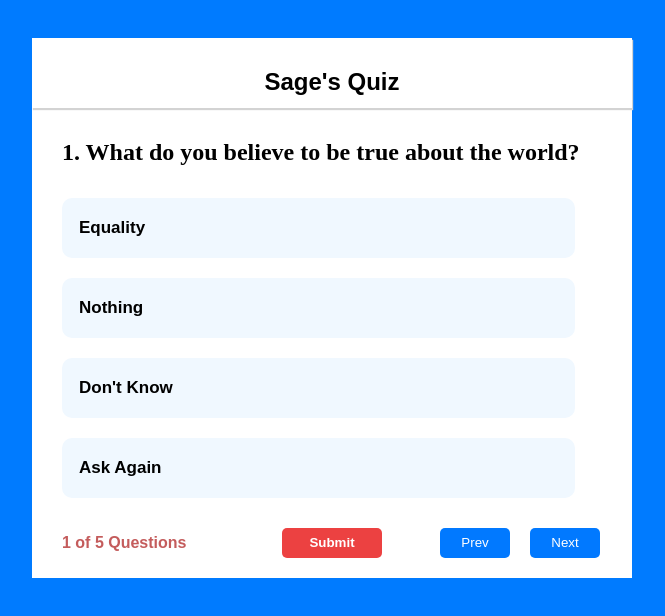
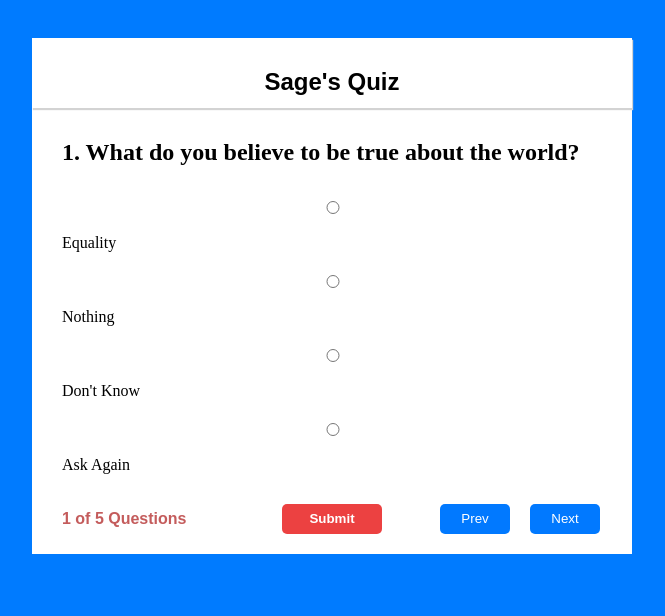
Before and after one commit to Wisdom123456789/CBT, a plain HTML site: page index.html in a window 1280 px wide. Shown: the whole page, without its empty margins (308-973 px from the left). Drawn offline with Linux system fonts and the light colour scheme.

Commit message:
Made some corrections

```diff
--- a/index.html
+++ b/index.html
@@ -15,11 +15,11 @@
             <div class="quiz-question">
                 <h2 id="questionsarea"></h2>
             </div>
-            <div class="quiz-answers">
-                <button id="btn1" onclick="useranswer(btn1.innerHTML)"></button>
+            <div id="quiz-answers" class="quiz-answers">
+                <!-- <button id="btn1" onclick="useranswer(btn1.innerHTML)"></button>
                 <button id="btn2" onclick="useranswer(btn2.innerHTML)"></button>
                 <button id="btn3" onclick="useranswer(btn3.innerHTML)"></button>
-                <button id="btn4" onclick="useranswer(btn4.innerHTML)"></button>
+                <button id="btn4" onclick="useranswer(btn4.innerHTML)"></button> -->
             </div>
         </div>
         <div class="quiz-footer">
--- a/pop_quiz.js
+++ b/pop_quiz.js
@@ -1,3 +1,4 @@
+let quiz_answers = document.getElementById("quiz-answers")
 let quiz = [
     {
         questions: 'What do you believe to be true about the world?',
@@ -38,28 +39,45 @@ let isthere = []
 function quest_score_display() {
     questionsArea.innerHTML =  `${begin + 1}. ${quiz[begin].questions}`
     questionscount.innerHTML = `${begin + 1} of ${quiz.length} Questions`
-    btn1.innerHTML = `${quiz[begin].options[0]}`
-    btn2.innerHTML = `${quiz[begin].options[1]}`
-    btn3.innerHTML = `${quiz[begin].options[2]}`
-    btn4.innerHTML = `${quiz[begin].options[3]}`
+    quiz_answers.innerHTML = ""
+    quiz[begin].options.forEach((el)=>{
+        quiz_answers.innerHTML += `
+            <input onclick="useranswer(event)" value="${el}" name="ddd${begin}" type="radio" />
+            <span>${el}</span>
+        `
+    })
+    // btn1.innerHTML = `${quiz[begin].options[0]}`
+    // btn2.innerHTML = `${quiz[begin].options[1]}`
+    // btn3.innerHTML = `${quiz[begin].options[2]}`
+    // btn4.innerHTML = `${quiz[begin].options[3]}`
 }
 quest_score_display()
-function useranswer(answer) {
-    userans.push(answer)
-    for (let index = 0; index < userans.length; index++) {
-        if (userans[index] == quiz[begin].answers) {
-            isthere.push(userans[index])
-            if (!isthere[index]) {
-                alert('more than one')
-            }else{
-                console.log(isthere);
-            }
+
+function useranswer(ev) {
+    let ans = ev.target.value;
+    console.log(ans);
+    userans[begin] = ans;
+    console.log(userans);
+    // userans.push(answer)
+    // for (let index = 0; index < userans.length; index++) {
+    //     if (userans[index] == quiz[begin].answers) {
+    //         isthere.push(userans[index])
+    //         if (!isthere[index]) {
+    //             alert('more than one')
+    //         }else{
+    //             console.log(isthere);
+    //         }
+    //     }
+    // }
+}
+
+function submitest() {
+    userans.forEach((el, i)=>{
+        if(el == quiz[i].answers){
+            score++
         }
-    }
-}
-function submitest() {
+    })
     alert(`Your score is ${score} of ${quiz.length}`)
-    score=0
 }
 function Next() {
     if (begin == quiz.length -1) {
```
